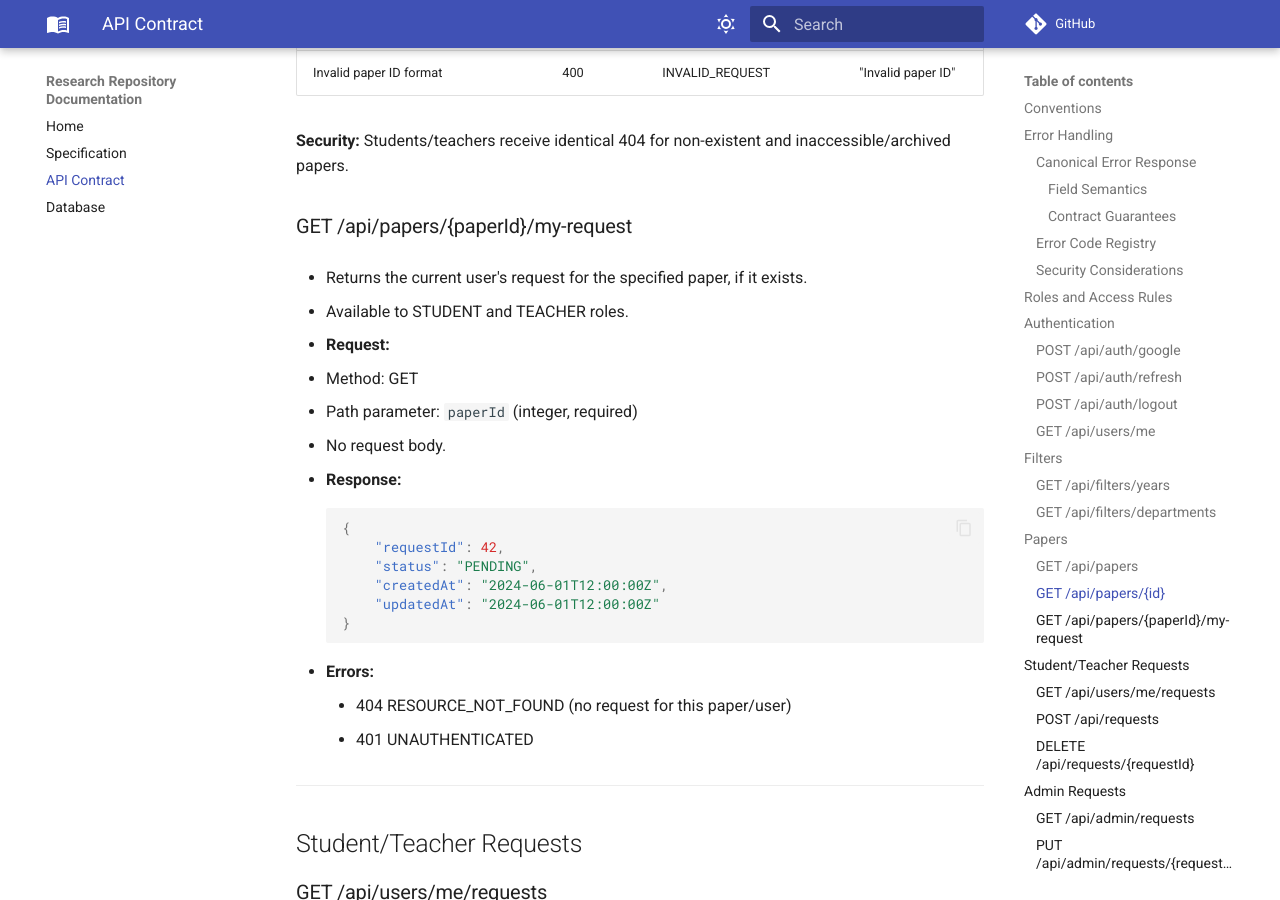
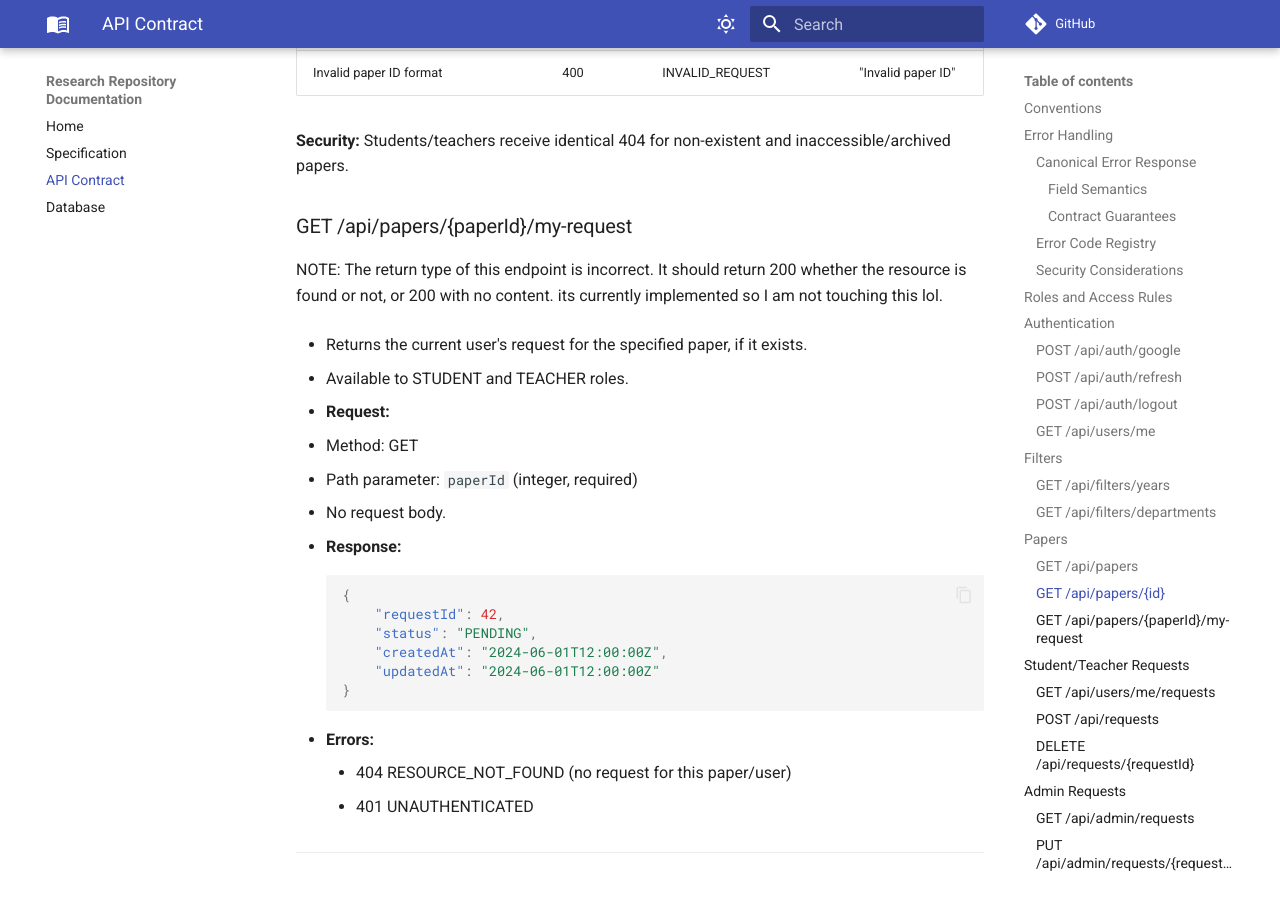
Before and after one commit to r4ppz/research-repo-docs, an MkDocs documentation site: the page built from docs/api_contract.md, in a window 1280 px wide and 900 px high, scrolled down 12639 px. Built offline with MkDocs 1.6.1 and Material for MkDocs 9.7.7, drawn with Linux system fonts in a browser that asks for light colours; comment, search, counter and statistics services are not loaded.

Commit message:
docs: add note about an minimal error

```diff
--- a/docs/api_contract.md
+++ b/docs/api_contract.md
@@ -471,6 +471,9 @@ departments for DEPARTMENT_ADMIN, matching the homepage behavior.
 papers.
 
 ### GET /api/papers/{paperId}/my-request
+
+NOTE: The return type of this endpoint is incorrect. It should return 200 whether the resource is found or not, or 200 with no content.
+its currently implemented so I am not touching this lol.
 
 - Returns the current user's request for the specified paper, if it exists.
 
```
